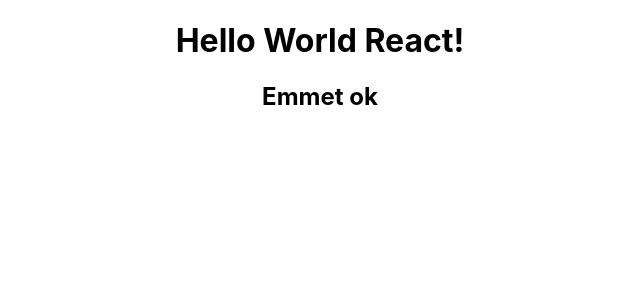
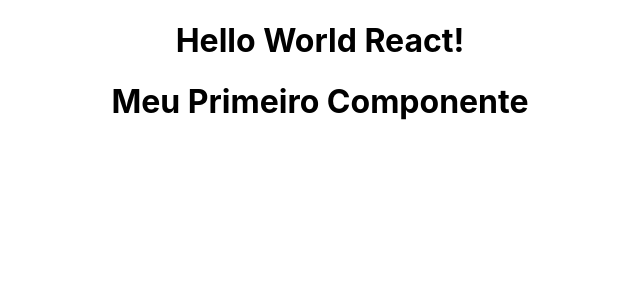
Before and after one commit to viniciusschnoor/hello-world, a React (Create React App) app: page / in a window 1280 px wide. Shown: the top 300 px of the page, without its empty margins (320-960 px from the left). Built offline with nearby package versions, Linux system fonts and the light colour scheme.

Commit message:
Imported First Component

```diff
--- a/src/App.js
+++ b/src/App.js
@@ -1,10 +1,14 @@
+// Components
+import FirstComponent from './components/FirstComponent';
+
+// Styles
 import './App.css';
 
 function App() {
   return (
     <div className="App">
       <h1>Hello World React!</h1>
-      <h2>Emmet ok</h2>
+      <FirstComponent />
     </div>
   );
 }
```
Also changed, not shown: notes.txt.
